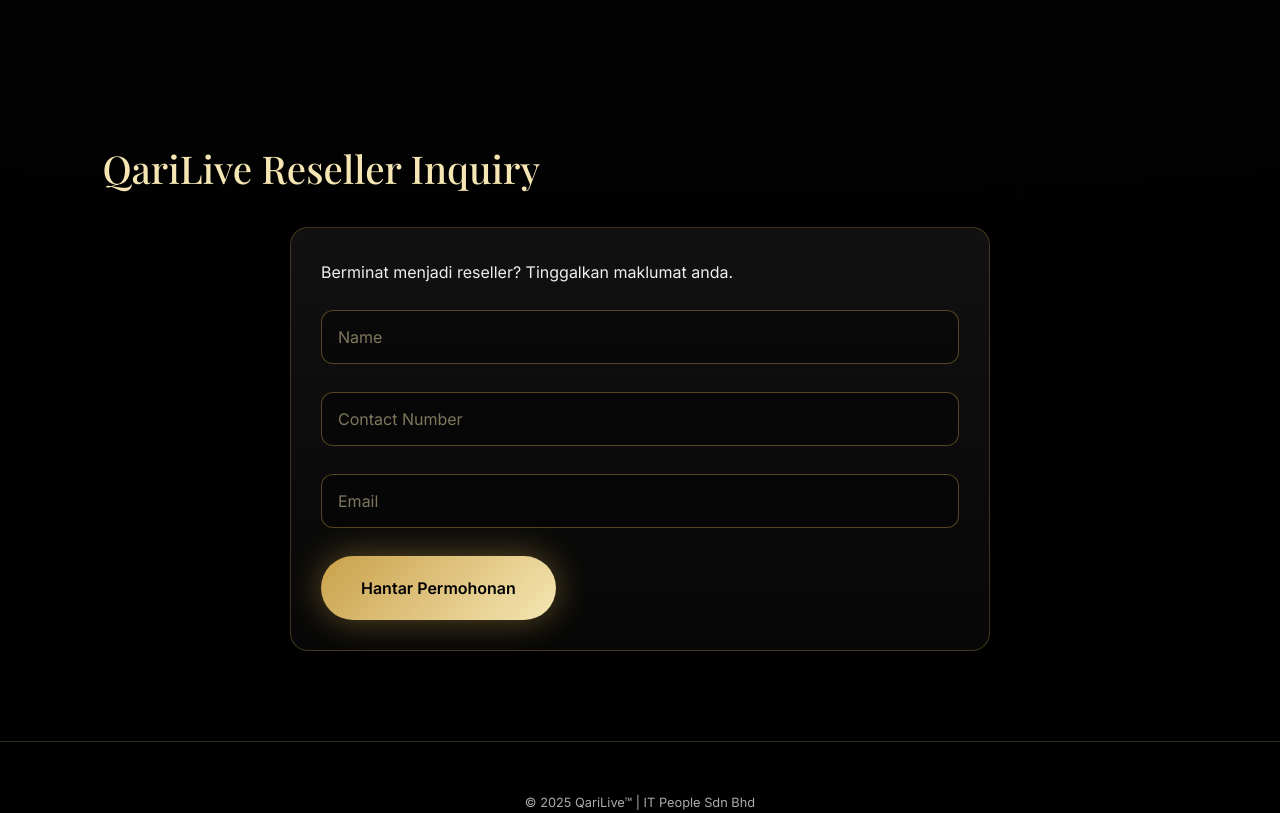
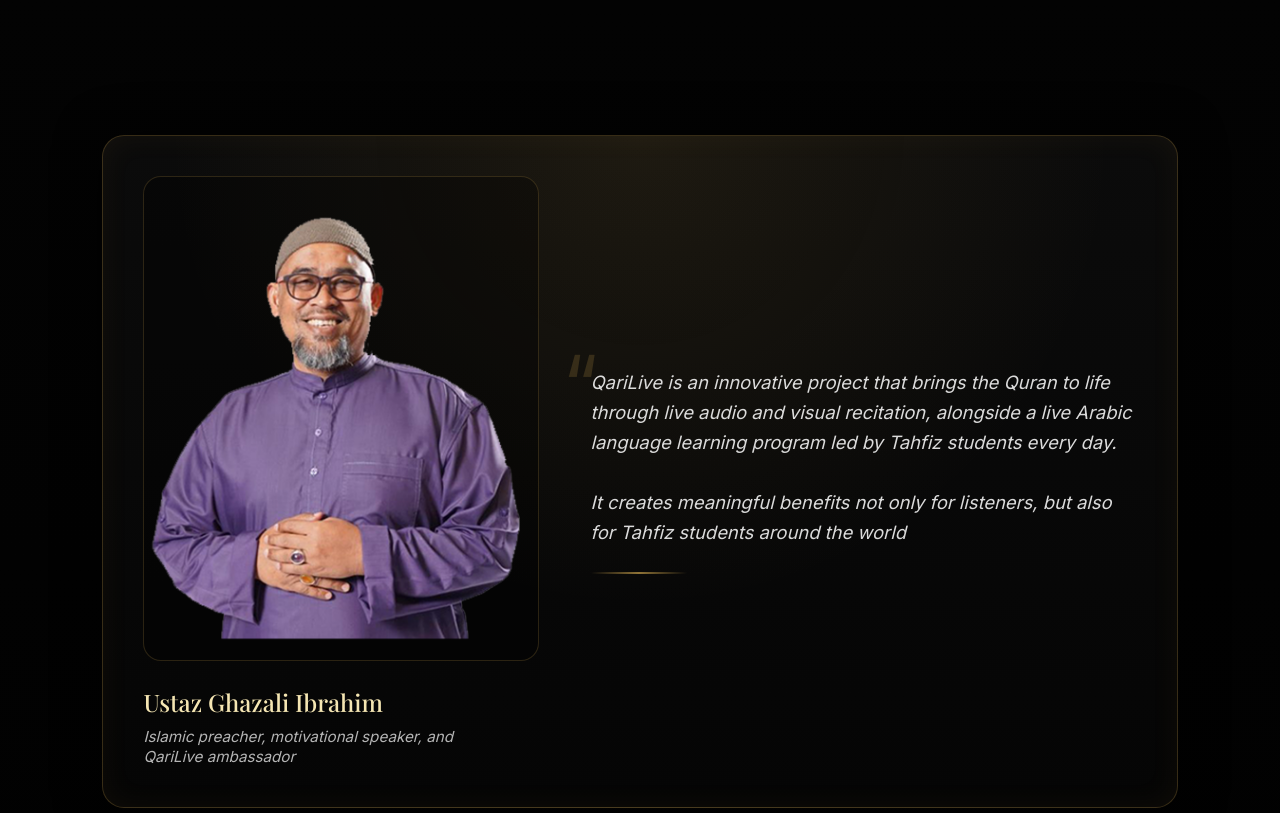
Before and after one commit to AmirHaziqHafiz113/qarilive-site, a website: page master-agent-landing.html in a window 1280 px wide. Shown: the part 8060-8873 px from the top of the page. Drawn offline with nearby package versions, Linux system fonts and the light colour scheme.

Commit message:
Endorsement section added

```diff
--- a/master-agent-landing.html
+++ b/master-agent-landing.html
@@ -685,7 +685,7 @@
 
         <div
           class="group relative overflow-hidden bg-[linear-gradient(180deg,#111,#070707)] border border-[rgba(201,161,74,.28)] rounded-[18px] p-[30px] shadow-[0_0_25px_rgba(0,0,0,.6)] transition-all duration-300 md:hover:-translate-y-[6px] md:hover:border-[rgba(201,161,74,.9)] md:hover:shadow-[0_15px_40px_rgba(0,0,0,.9),0_0_25px_rgba(201,161,74,.35)]">
-          Quad-core ARM Cortex-A53
+          Quad-core ARM Cortex-A72
           <div aria-hidden="true"
             class="pointer-events-none absolute inset-0 opacity-0 transition-opacity duration-300 group-hover:opacity-100 bg-[linear-gradient(120deg,transparent_30%,rgba(201,161,74,.08),transparent_70%)]">
           </div>
@@ -693,7 +693,7 @@
 
         <div
           class="group relative overflow-hidden bg-[linear-gradient(180deg,#111,#070707)] border border-[rgba(201,161,74,.28)] rounded-[18px] p-[30px] shadow-[0_0_25px_rgba(0,0,0,.6)] transition-all duration-300 md:hover:-translate-y-[6px] md:hover:border-[rgba(201,161,74,.9)] md:hover:shadow-[0_15px_40px_rgba(0,0,0,.9),0_0_25px_rgba(201,161,74,.35)]">
-          512MB RAM • 64GB Storage
+          2GB RAM • 64GB Storage
           <div aria-hidden="true"
             class="pointer-events-none absolute inset-0 opacity-0 transition-opacity duration-300 group-hover:opacity-100 bg-[linear-gradient(120deg,transparent_30%,rgba(201,161,74,.08),transparent_70%)]">
           </div>
@@ -734,6 +734,66 @@
 
     </div>
   </section>
+
+  <!-- ENDORSEMENT: USTAZ GHAZALI -->
+<section class="px-[6%] md:px-[8%] py-[70px] md:py-[90px]">
+  <div
+    class="relative overflow-hidden rounded-[22px] border border-[rgba(201,161,74,.25)]
+           bg-[radial-gradient(circle_at_top,rgba(201,161,74,.10),transparent_55%),linear-gradient(180deg,#0b0b0b,#050505)]
+           shadow-[0_0_45px_rgba(0,0,0,.8),inset_0_0_30px_rgba(201,161,74,.06)]
+           p-6 md:p-10"
+  >
+    <div class="grid gap-8 items-center lg:grid-cols-12">
+
+      <!-- Left: Image + Name -->
+      <div class="lg:col-span-5">
+        <div class="relative w-full">
+          <div class="rounded-[18px] border border-gold/20 bg-black/30 overflow-hidden">
+            <img
+              src="images/ustaz-ghazali.png"
+              alt="Ustaz Ghazali Ibrahim"
+              class="w-full h-auto object-contain"
+            />
+          </div>
+
+          <div class="mt-5 text-center lg:text-left">
+            <div class="font-playfair text-gold-soft text-[1.35rem] md:text-[1.5rem]">
+              Ustaz Ghazali Ibrahim
+            </div>
+            <div class="mt-1 text-sm md:text-[0.95rem] italic text-white/70">
+              Islamic preacher, motivational speaker, and<br class="hidden md:block" />
+              QariLive ambassador
+            </div>
+          </div>
+        </div>
+      </div>
+
+      <!-- Right: Quote -->
+      <div class="lg:col-span-7">
+        <div class="relative">
+          <div class="absolute -top-6 -left-2 text-[80px] leading-none text-gold/20 select-none">“</div>
+
+          <blockquote class="relative pl-3 md:pl-5">
+            <p class="text-center lg:text-left text-white/85 italic leading-relaxed
+                      text-[1.02rem] md:text-[1.15rem]">
+              QariLive is an innovative project that brings the Quran to life through live audio and visual
+              recitation, alongside a live Arabic language learning program led by Tahfiz students every day.
+              <br><br>
+              It creates meaningful benefits not only for listeners, but also for Tahfiz students around the
+              world
+            </p>
+
+            <div class="mt-6 flex justify-center lg:justify-start">
+              <span class="h-[2px] w-24 bg-[linear-gradient(90deg,transparent,#c9a14a,transparent)] opacity-70"></span>
+            </div>
+          </blockquote>
+        </div>
+      </div>
+
+    </div>
+  </div>
+</section>
+
 
   <!-- RESELLER -->
   <section id="reseller" class="px-[6%] md:px-[8%] py-[70px] md:py-[90px]">
```
Also changed, not shown: index.html (+61 -2 lines), images/ustaz-ghazali.png (added).
